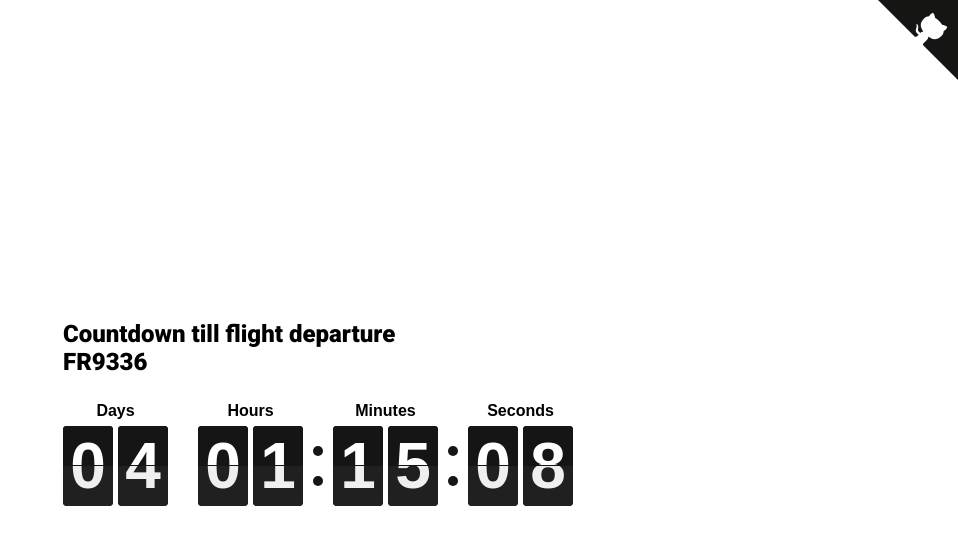
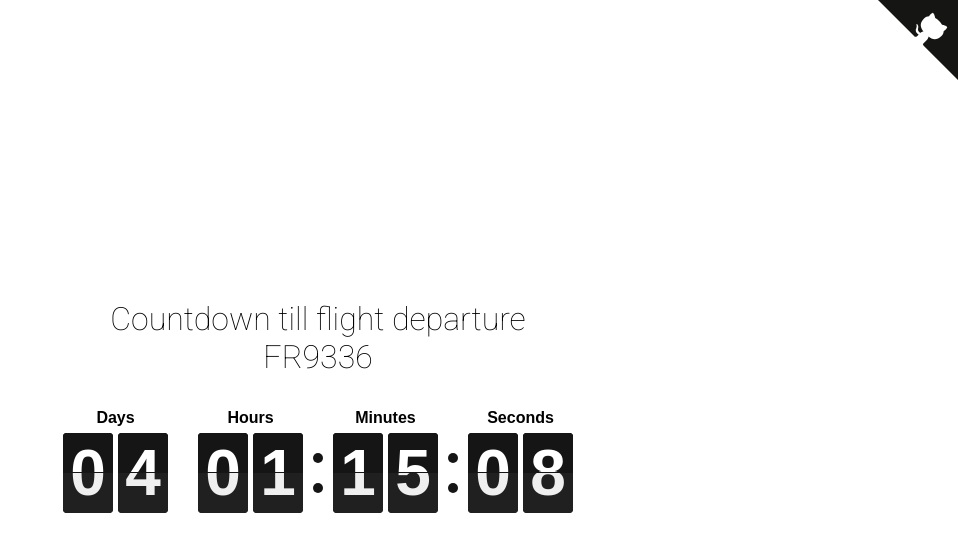
Before and after one commit to kylecaswell/skinlessgaming.co.uk, a plain HTML site: page index.html in a window 1280 px wide. Shown: the whole page, without its empty margins (322-1280 px from the left). Drawn offline with Linux system fonts and the light colour scheme.

Commit message:
Update style.css

```diff
--- a/css/style.css
+++ b/css/style.css
@@ -21,3 +21,10 @@
   font-size: 3em;
   margin-top: 0;
 }
+
+.example h2 {
+  text-align: center;
+  font-weight: 100;
+  font-size: 2em;
+  margin-top: 0;
+}
```
